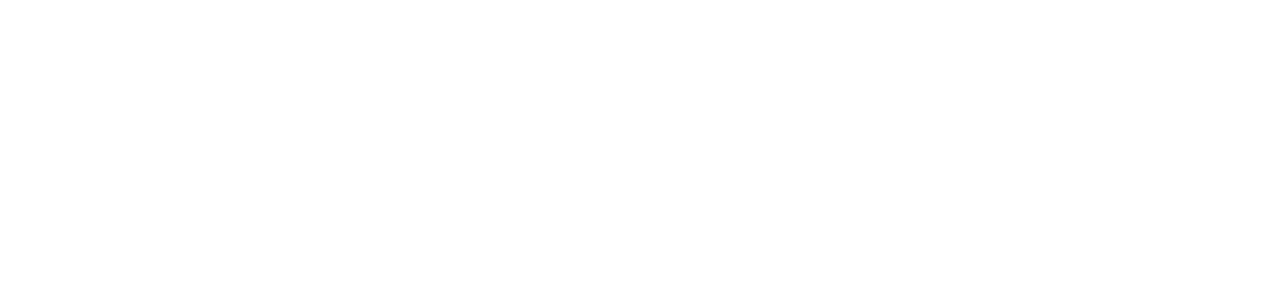
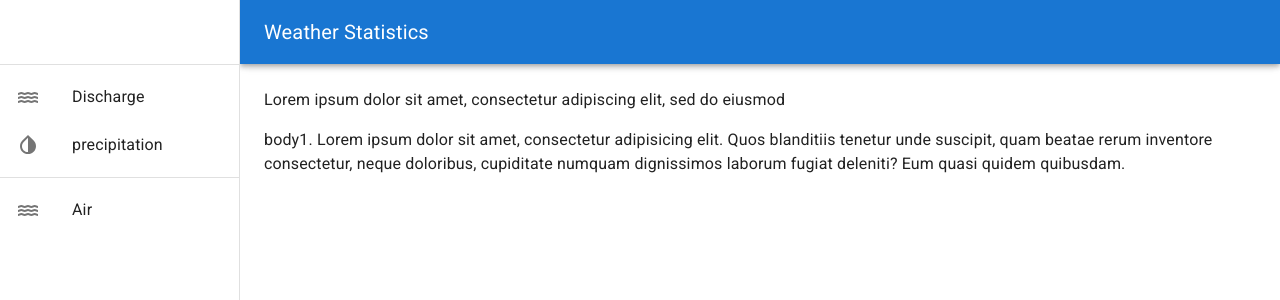
Before and after one commit to natagr23/weather-statistics, a React (Create React App) app: page / in a window 1280 px wide. Shown: the top 300 px of the page. Built offline with nearby package versions, Linux system fonts and the light colour scheme.

Commit message:
adding drawer

```diff
--- a/package.json
+++ b/package.json
@@ -14,6 +14,7 @@
     "@testing-library/user-event": "^13.2.1",
     "react": "^18.2.0",
     "react-dom": "^18.2.0",
+    "react-router-dom": "^6.3.0",
     "react-scripts": "5.0.1",
     "styled-components": "^5.3.5",
     "web-vitals": "^2.1.0"
--- a/src/App.css
+++ /dev/null
@@ -1,38 +0,0 @@
-.App {
-  text-align: center;
-}
-
-.App-logo {
-  height: 40vmin;
-  pointer-events: none;
-}
-
-@media (prefers-reduced-motion: no-preference) {
-  .App-logo {
-    animation: App-logo-spin infinite 20s linear;
-  }
-}
-
-.App-header {
-  background-color: #282c34;
-  min-height: 100vh;
-  display: flex;
-  flex-direction: column;
-  align-items: center;
-  justify-content: center;
-  font-size: calc(10px + 2vmin);
-  color: white;
-}
-
-.App-link {
-  color: #61dafb;
-}
-
-@keyframes App-logo-spin {
-  from {
-    transform: rotate(0deg);
-  }
-  to {
-    transform: rotate(360deg);
-  }
-}
--- a/src/App.js
+++ b/src/App.js
@@ -1,8 +1,17 @@
-import logo from './logo.svg';
-import './App.css';
+import React, { useEffect } from 'react';
+import { BrowserRouter, Routes, Route } from 'react-router-dom';
+import Dashboard from './pages/Dashboard';
 
 function App() {
-  return <></>;
+  return (
+    <>
+      <BrowserRouter>
+        <Routes>
+          <Route path="/" element={[<Dashboard />]} />
+        </Routes>
+      </BrowserRouter>
+    </>
+  );
 }
 
 export default App;
--- /dev/null
+++ b/src/pages/Dashboard.js
@@ -0,0 +1,154 @@
+import * as React from 'react';
+import AppBar from '@mui/material/AppBar';
+import Box from '@mui/material/Box';
+import CssBaseline from '@mui/material/CssBaseline';
+import Divider from '@mui/material/Divider';
+import Drawer from '@mui/material/Drawer';
+import IconButton from '@mui/material/IconButton';
+import InboxIcon from '@mui/icons-material/MoveToInbox';
+import List from '@mui/material/List';
+import ListItem from '@mui/material/ListItem';
+import ListItemButton from '@mui/material/ListItemButton';
+import ListItemIcon from '@mui/material/ListItemIcon';
+import ListItemText from '@mui/material/ListItemText';
+import MailIcon from '@mui/icons-material/Mail';
+import MenuIcon from '@mui/icons-material/Menu';
+import Toolbar from '@mui/material/Toolbar';
+import Typography from '@mui/material/Typography';
+import '@fontsource/roboto/400.css';
+import WaterIcon from '@mui/icons-material/Water';
+import InvertColorsIcon from '@mui/icons-material/InvertColors';
+
+const drawerWidth = 240;
+
+function Dashboard(props) {
+  const { window } = props;
+  const [mobileOpen, setMobileOpen] = React.useState(false);
+
+  const handleDrawerToggle = () => {
+    setMobileOpen(!mobileOpen);
+  };
+
+  const drawer = (
+    <div>
+      <Toolbar />
+      <Divider />
+      <List>
+        {['Discharge', 'precipitation'].map((text, index) => (
+          <ListItem key={text} disablePadding>
+            <ListItemButton>
+              <ListItemIcon>
+                {index % 2 === 0 ? <WaterIcon /> : <InvertColorsIcon />}
+              </ListItemIcon>
+              <ListItemText primary={text} />
+            </ListItemButton>
+          </ListItem>
+        ))}
+      </List>
+      <Divider />
+      <List>
+        {['Air'].map((text, index) => (
+          <ListItem key={text} disablePadding>
+            <ListItemButton>
+              <ListItemIcon>
+                {index % 2 === 0 ? <WaterIcon /> : <InvertColorsIcon />}
+              </ListItemIcon>
+              <ListItemText primary={text} />
+            </ListItemButton>
+          </ListItem>
+        ))}
+      </List>
+    </div>
+  );
+
+  const container =
+    window !== undefined ? () => window().document.body : undefined;
+
+  return (
+    <Box sx={{ display: 'flex' }}>
+      <CssBaseline />
+      <AppBar
+        position="fixed"
+        sx={{
+          width: { sm: `calc(100% - ${drawerWidth}px)` },
+          ml: { sm: `${drawerWidth}px` },
+        }}
+      >
+        <Toolbar>
+          <IconButton
+            color="inherit"
+            aria-label="open drawer"
+            edge="start"
+            onClick={handleDrawerToggle}
+            sx={{ mr: 2, display: { sm: 'none' } }}
+          >
+            <MenuIcon />
+          </IconButton>
+          <Typography variant="h6" noWrap component="div">
+            Weather Statistics
+          </Typography>
+        </Toolbar>
+      </AppBar>
+      <Box
+        component="nav"
+        sx={{ width: { sm: drawerWidth }, flexShrink: { sm: 0 } }}
+        aria-label="mailbox folders"
+      >
+        {/* The implementation can be swapped with js to avoid SEO duplication of links. */}
+        <Drawer
+          container={container}
+          variant="temporary"
+          open={mobileOpen}
+          onClose={handleDrawerToggle}
+          ModalProps={{
+            keepMounted: true, // Better open performance on mobile.
+          }}
+          sx={{
+            display: { xs: 'block', sm: 'none' },
+            '& .MuiDrawer-paper': {
+              boxSizing: 'border-box',
+              width: drawerWidth,
+            },
+          }}
+        >
+          {drawer}
+        </Drawer>
+        <Drawer
+          variant="permanent"
+          sx={{
+            display: { xs: 'none', sm: 'block' },
+            '& .MuiDrawer-paper': {
+              boxSizing: 'border-box',
+              width: drawerWidth,
+            },
+          }}
+          open
+        >
+          {drawer}
+        </Drawer>
+      </Box>
+      <Box
+        component="main"
+        sx={{
+          flexGrow: 1,
+          p: 3,
+          width: { sm: `calc(100% - ${drawerWidth}px)` },
+        }}
+      >
+        <Toolbar />
+        <Typography paragraph>
+          Lorem ipsum dolor sit amet, consectetur adipiscing elit, sed do
+          eiusmod
+        </Typography>
+        <Typography variant="body1" gutterBottom>
+          body1. Lorem ipsum dolor sit amet, consectetur adipisicing elit. Quos
+          blanditiis tenetur unde suscipit, quam beatae rerum inventore
+          consectetur, neque doloribus, cupiditate numquam dignissimos laborum
+          fugiat deleniti? Eum quasi quidem quibusdam.
+        </Typography>
+      </Box>
+    </Box>
+  );
+}
+
+export default Dashboard;
```
Also changed, not shown: src/data/parameters.json (added, +17 -0 lines), 1 other file (tests, documents, lock files or other folders).
